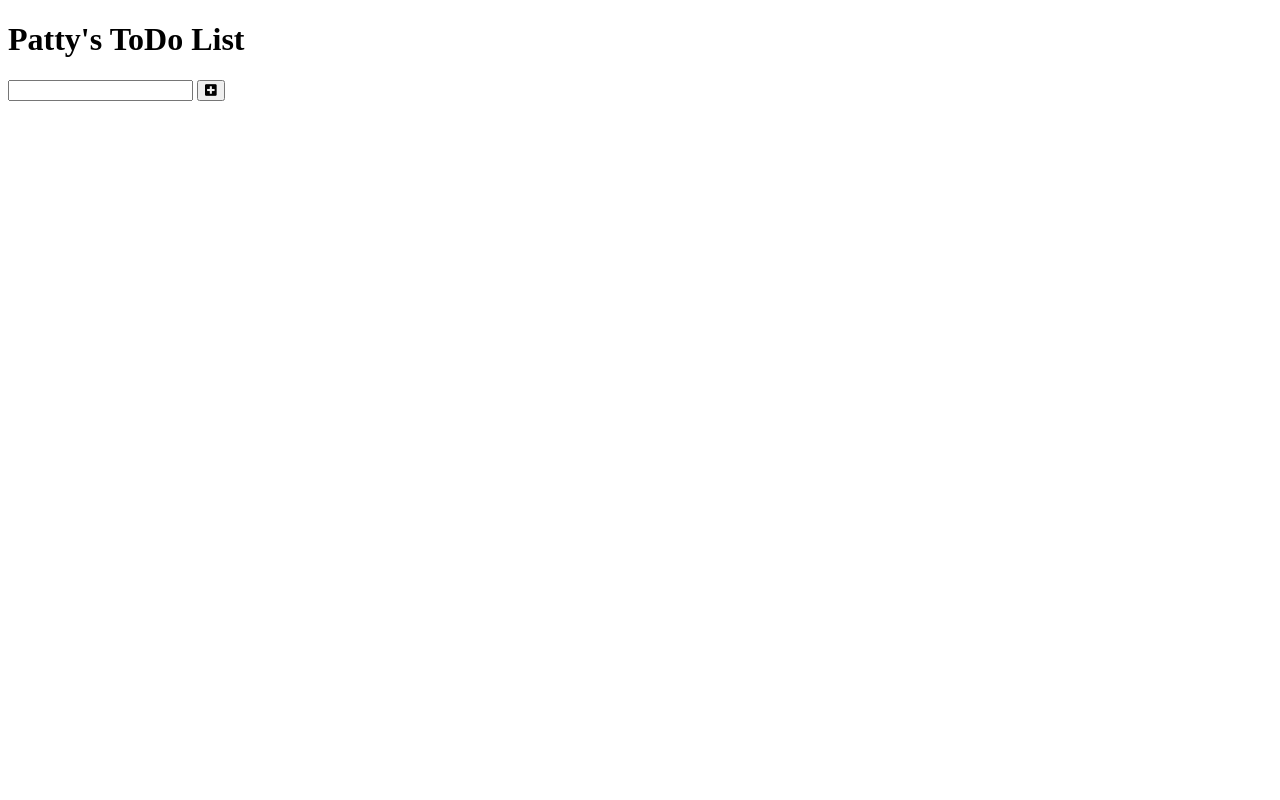
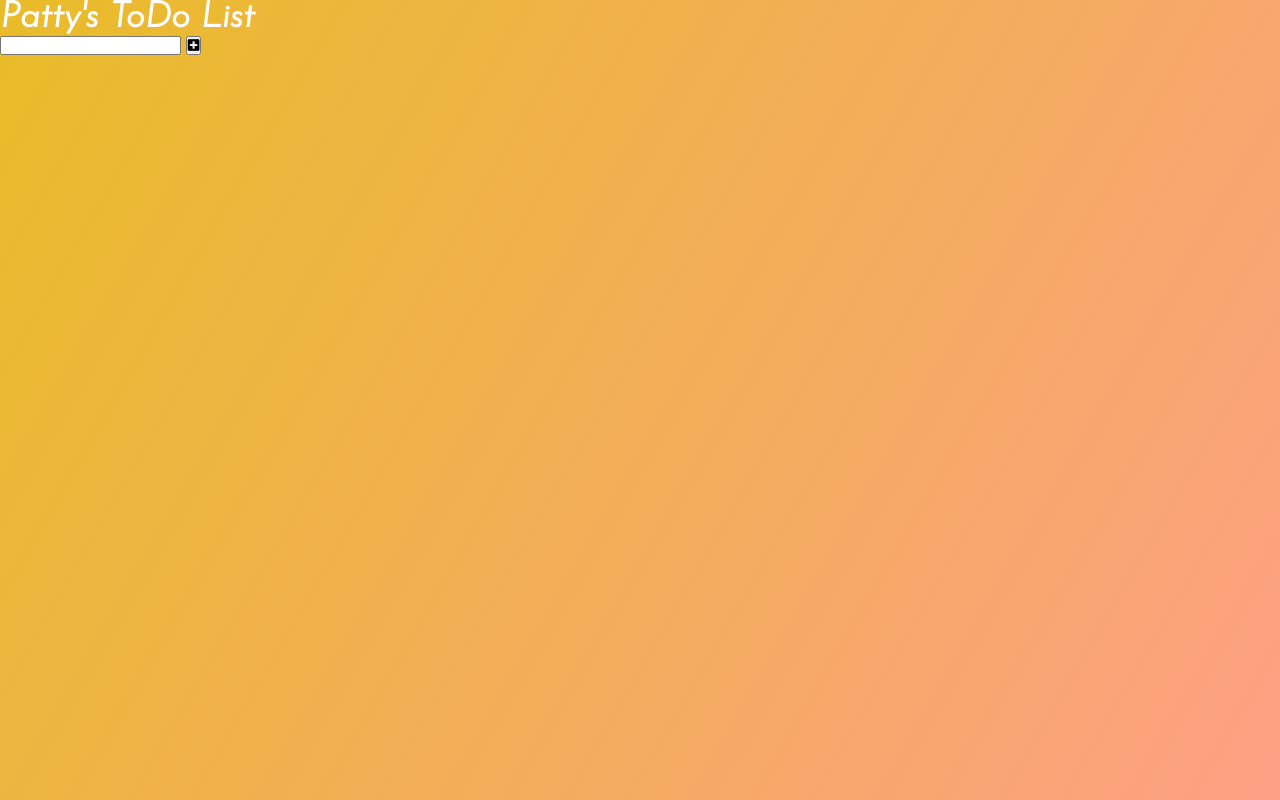
Before and after one commit to Patricia-Henry/JS_Practice, a plain HTML site: page index.html in a window 1280 px wide. Drawn offline with Linux system fonts and the light colour scheme.

Commit message:
changed the font type and size

```diff
--- a/css/style.css
+++ b/css/style.css
@@ -0,0 +1,17 @@
+@import url('https://fonts.googleapis.com/css2?family=Josefin+Sans:ital,wght@1,300&display=swap');
+*{
+    margin: 0;
+    padding: 0;
+    box-sizing: border-box;
+}
+
+body {
+    background-image: linear-gradient(120deg, #e9bc29, #fda085);
+    color: white;
+    font-family: 'Josefin Sans', sans-serif;
+    min-height: 100vh;
+}
+
+header {
+    font-size: 1.5rem;
+}
--- a/index.html
+++ b/index.html
@@ -19,7 +19,7 @@
   <body>
     <div class="wrapper">
       <header>
-        <h1>Patty's ToDo List</h1>
+        <h2>Patty's ToDo List</h2>
       </header>
 
       <form>
@@ -28,6 +28,10 @@
           <i class="fas fa-plus-square"></i>
         </button>
       </form>
+
+      <div class="todo-list-container">
+        <ul class="todo-list"></ul>
+      </div>
     </div>
     <script src="JS/practice.js"></script>
   </body>
```
